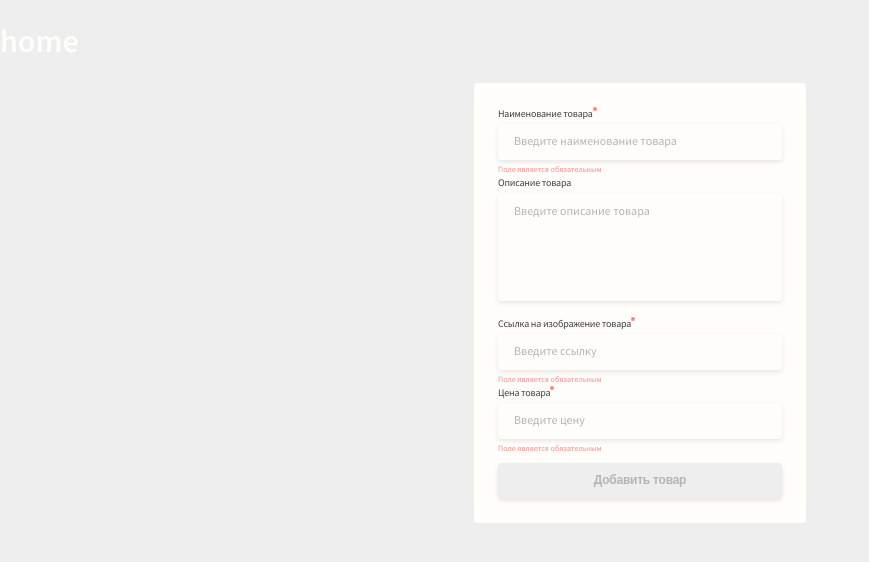
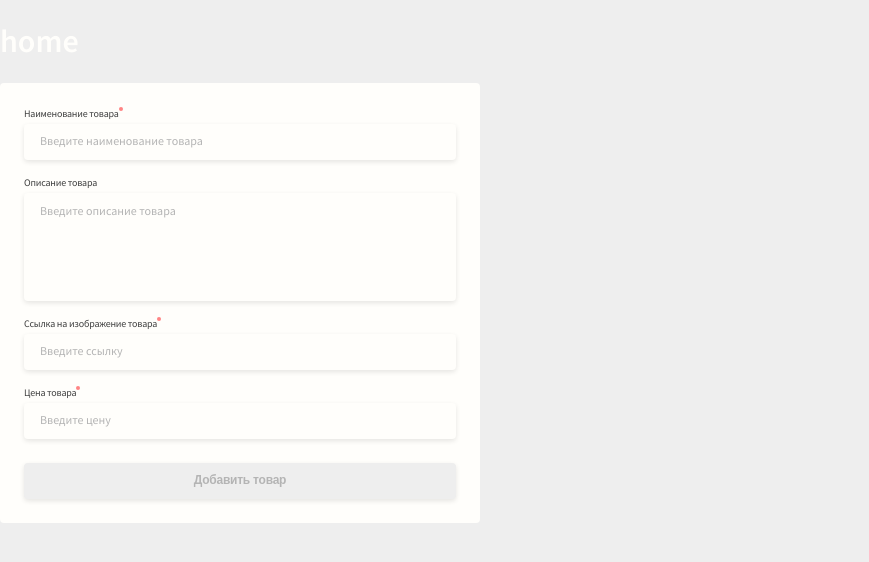
Before and after one commit to Senior-Pomidor/idaproject, a Vue app: page / in a window 1280 px wide. Shown: the top 562 px of the page, without its empty margins (0-869 px from the left). Built offline with nearby package versions, Linux system fonts and the light colour scheme.

Commit message:
added all styles for FormAdd component

```diff
--- a/src/components/FormAdd.vue
+++ b/src/components/FormAdd.vue
@@ -3,7 +3,7 @@
 		<div :class="{ [formAdd.group]: true, [formAdd.required]: true }">
 			<label :class="formAdd.label" for="title">Наименование товара</label>
 			<input
-        :class="formAdd.input"
+				:class="{[formAdd.input] : true, [formAdd['validation-required']] : true}"
 				type="text"
 				id="title"
 				name="title"
@@ -20,6 +20,7 @@
 			</label>
 			<textarea
 				:class="{ [formAdd.input]: true, [formAdd.textarea]: true }"
+				rows="5"
 				id="descripton"
 				name="descripton"
 				placeholder="Введите описание товара"
@@ -31,7 +32,7 @@
 				Ссылка на изображение товара
 			</label>
 			<input
-        :class="formAdd.input"
+				:class="{[formAdd.input] : true, [formAdd['validation-required']] : true}"
 				type="text"
 				id="img"
 				name="img"
@@ -45,7 +46,7 @@
 		<div :class="{ [formAdd.group]: true, [formAdd.required]: true }">
 			<label :class="formAdd.label" for="price"> Цена товара </label>
 			<input
-        :class="formAdd.input"
+				:class="{[formAdd.input] : true, [formAdd['validation-required']] : true}"
 				type="text"
 				id="price"
 				name="price"
@@ -83,6 +84,7 @@ $color-green: #7bae73 !default;
 $font-family-dafault: Arial !default;
 $color-grey-light: #eeeeee !default;
 $color-red: #FF8484 !default;
+$color-green: #00A76B !default;
 
 // $font-color: red;
 $bg-color: $color-white;
@@ -91,6 +93,7 @@ $label-font-color: $font-color-dafault;
 $input-font-color: $color-black;
 $input-bg-color: $color-white;
 $input-placeholder-color: $color-grey;
+$input-border-width: 1px;
 
 $btn-color: $input-placeholder-color;
 $btn-bg-color: $color-grey-light;
@@ -101,9 +104,7 @@ $required-helper-color: $color-red;
 
 .form-add {
 	width: 100%;
-  max-width: 332px;
-  margin: 0 auto; //dev
-  // color: $font-color;
+	max-width: 480px;
 	background-color: $bg-color;
 	border-radius: $border-radius;
 	padding: 1.5rem;
@@ -118,9 +119,9 @@ $required-helper-color: $color-red;
 		margin-bottom: 1rem;
 		// display: flex;
 		// flex-wrap: wrap;
-		&:last-of-type {
-			margin-bottom: 1.5rem;
-		}
+		// &:last-child {
+		// 	margin-bottom: 1.5rem;
+		// }
 	}
 
 	.label {
@@ -134,6 +135,7 @@ $required-helper-color: $color-red;
 	}
 
 	.input {
+		position: relative;
 		width: 100%;
 
 		color: $input-font-color;
@@ -143,9 +145,12 @@ $required-helper-color: $color-red;
 		background-color: $input-bg-color;
 		border: none;
 		box-shadow: 0px 2px 5px rgba(0, 0, 0, 0.1);
+		border: 1px solid transparent;
 		border-radius: $border-radius;
-    padding: 0.625rem 1rem calc(0.625rem + 1px);
+		padding: calc(0.625rem - $input-border-width) calc(1rem - $input-border-width) calc(0.625rem + 1px - $input-border-width);
 		box-sizing: border-box;
+
+		transition: border .2s ease;
 
 		&::-webkit-input-placeholder {
 			color: $input-placeholder-color;
@@ -159,8 +164,18 @@ $required-helper-color: $color-red;
 		}
 
 		&:focus {
-      border: none;
+			border: 1px solid $color-green;
 			outline: none;
+		}
+
+		&.validation-required {
+			&:focus {
+			border-color: $color-red;
+				+ .required-helper {
+					visibility: visible;
+					opacity: 1;
+				}
+			}
 		}
 	}
 
@@ -179,17 +194,7 @@ $required-helper-color: $color-red;
 		letter-spacing: -0.02em;
 
 		background-color: $btn-bg-color;
-  }
-
-  .required-helper {
-		position: absolute;
-		left: 0;
-		top: calc(100% + .25rem);
-		font-size: .5rem;
-		line-height: 1.25;
-		color: $required-helper-color;
-		// visibility: hidden;
-		pointer-events: none;
+		margin-top: 1.5rem;
 	}
 
 	.required {
@@ -209,5 +214,19 @@ $required-helper-color: $color-red;
 			}
 		}
 	}
+
+	.required-helper {
+		position: absolute;
+		left: 0;
+		top: calc(100% + .25rem);
+		font-size: .5rem;
+		line-height: 1.25;
+		color: $required-helper-color;
+		pointer-events: none;
+
+		visibility: hidden;
+		opacity: 0;
+		// transition: visibility .1s ease, opacity .1s ease;
+	}
 }
 </style>
```
Lines whose indentation alone changed are shown as unchanged.
